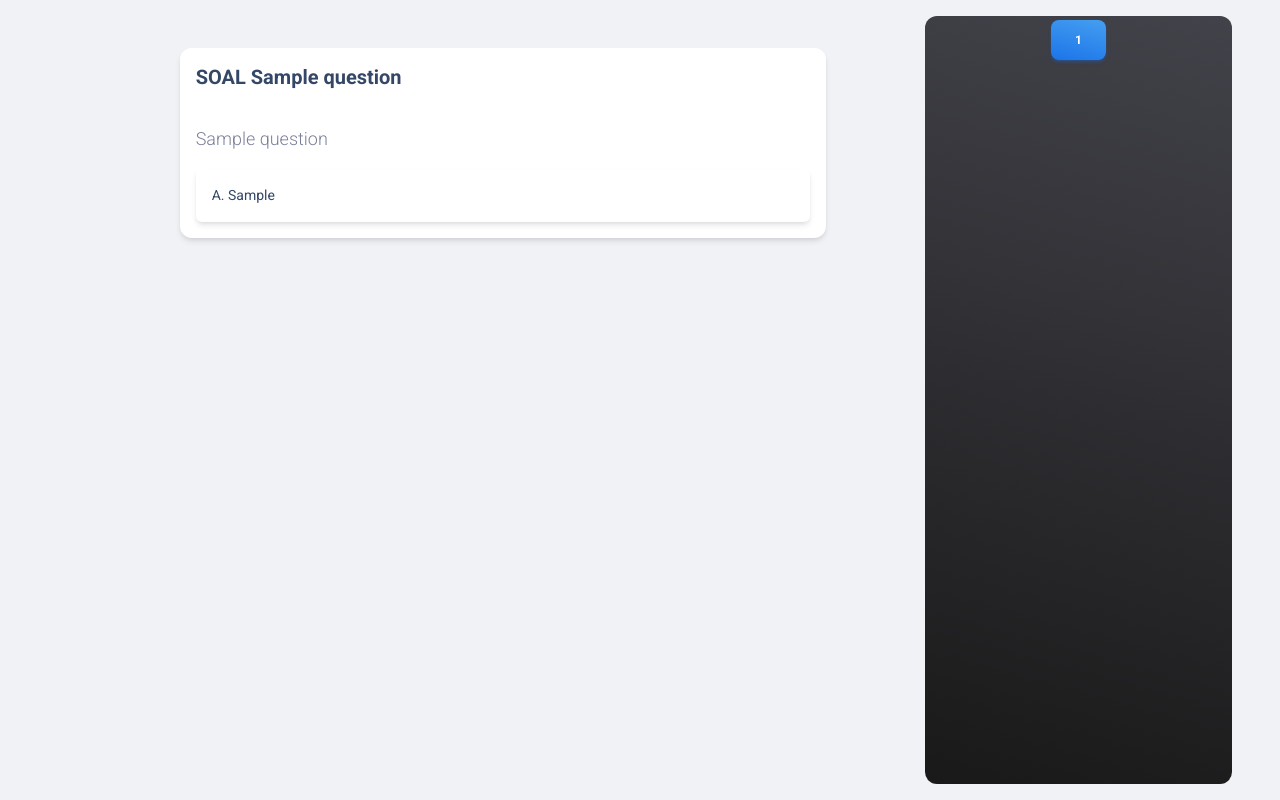
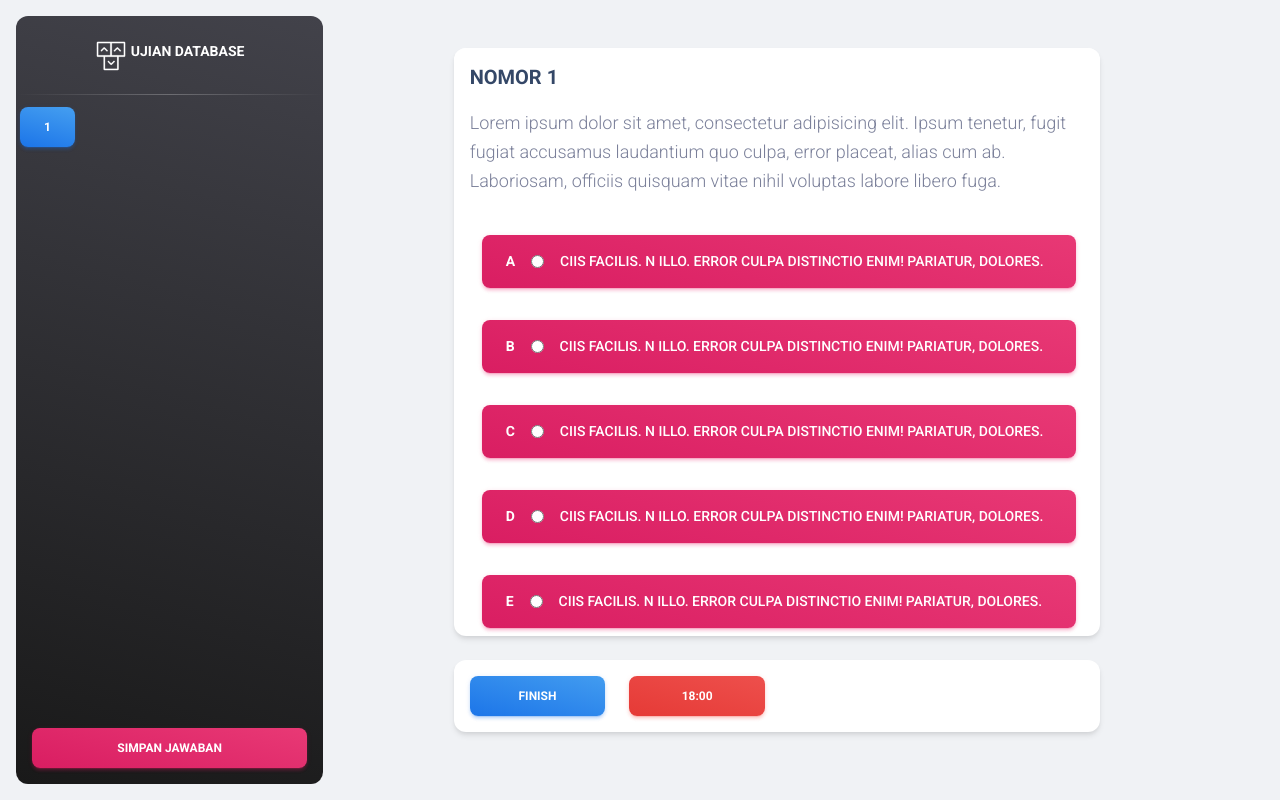
Before and after one commit to queencantiqabys/DATABASE, a PHP site: page /ujian in a window 1280 px wide. Run offline with PHP 8.4, Linux system fonts and the light colour scheme; tables that the repository leaves empty or names only in its code hold one stand-in row (values such as "Sample post"); some libraries are stand-ins or nearby versions.

Commit message:
melengkapi attribute form

```diff
--- a/ujian/index.php
+++ b/ujian/index.php
@@ -14,83 +14,31 @@ $totalHalaman=count(select("SELECT * FROM questions")); // varibel untuk menampi
 $awalHalaman=(isset($_GET['soal']))? $_GET['soal'] : 1; //
 $active=$awalHalaman-1;
 
-      $hal=$active+1;
-      $btn_name="";
-      $style="active bg-gradient-primary";
-      $default_get="";
 
-
-      $btn['a']="";
-      $btna_name="a";
-      $get['a']="?soal=$hal&pil=a";
-
-      $btn['b']="";
-      $btnb_name="b";
-      $get['b']="?soal=$hal&pil=b";
-
-      $btn['c']="";
-      $btnc_name="c";
-      $get['c']="?soal=$hal&pil=c";
-
-      $btn['d']="";
-      $btnd_name="d";
-      $get['d']="?soal=$hal&pil=d";
-
-      $btn['e']="";
-      $btne_name="e";
-      $get['e']="?soal=$hal& pil=e";
       // ===============================================================
       //kalau pilihan di klik maka akan membuat cookie dengan index [soal] dan value $pilihan
       // ===============================================================
 
       $result=select("SELECT * FROM questions");  // varibel untuk menampilkan soal dan pilihan
 
-      $prev=(isset($_GET['soal']))? $_GET['soal']-1 : 1;  //varibel untuk mengolah data button prev
-      $prev=($prev==0)? 1 : $prev;                        //
-
-      $next=(isset($_GET['soal']))? $_GET['soal']+1 : 1;  //variabel untuk mengolah data button next
-      $next=($next>$totalHalaman)? $totalHalaman : $next; //
-
-      // ============================================================================================================================================= -->
-      if($_GET['pil']=='a'){
-        $btn['a']=$style;
-      }
-
-      if($_GET['pil']=='b'){
-        $btn['b']=$style;
-      }
-
-      if($_GET['pil']=='c'){
-        $btn['c']=$style;
-
-      }
-
-      if($_GET['pil']=='d'){
-        $btn['d']=$style;
-      }
-
-      if($_GET['pil']=='e'){
-        $btn['e']=$style;
-      }
-      // ============================================================================================================================================= -->
-
 
       ?>
 <!-- // ============================================================================================================================================= -->
+
 <!DOCTYPE html>
 <html lang="en">
 
 <head>
+
   <meta charset="utf-8" />
   <meta name="viewport" content="width=device-width, initial-scale=1, shrink-to-fit=no">
   <link rel="apple-touch-icon" sizes="76x76" href="assets/img/apple-icon.png">
   <link rel="icon" type="image/png" href="assets/img/favicon.png">
   <title>
-    DANA CBT
+    UJIAN DATABASE
   </title>
   <!--     Fonts and icons     -->
-  <link rel="stylesheet" type="text/css"
-    href="https://fonts.googleapis.com/css?family=Roboto:300,400,500,700,900|Roboto+Slab:400,700" />
+  <link rel="stylesheet" type="text/css" href="https://fonts.googleapis.com/css?family=Roboto:300,400,500,700,900|Roboto+Slab:400,700" />
   <!-- Nucleo Icons -->
   <link href="assets/css/nucleo-icons.css" rel="stylesheet" />
   <link href="assets/css/nucleo-svg.css" rel="stylesheet" />
@@ -100,73 +48,121 @@ $active=$awalHalaman-1;
   <link href="https://fonts.googleapis.com/icon?family=Material+Icons+Round" rel="stylesheet">
   <!-- CSS Files -->
   <link id="pagestyle" href="assets/css/material-dashboard.css?v=3.0.5" rel="stylesheet" />
+  <!-- Nepcha Analytics (nepcha.com) -->
+  <!-- Nepcha is a easy-to-use web analytics. No cookies and fully compliant with GDPR, CCPA and PECR. -->
+  <script defer data-site="YOUR_DOMAIN_HERE" src="https://api.nepcha.com/js/nepcha-analytics.js"></script>
 </head>
 
-<body class="g-sidenav-show  bg-gray-200">
-  <aside
-    class="sidenav navbar navbar-vertical navbar-expand-xs border-0 border-radius-xl my-3 fixed-end ms-3 mx-5  bg-gradient-dark"
-    style="min-width: 24vw; display:flex; align-content :flex-start; justify-content:center; ">
+<body class="g-sidenav-show  bg-gray-200" data-bs-spy="scroll" data-bs-target="#finish">
+  <!-- ===========================================================( SIDE BAR )========================================================= -->
+  <aside class="sidenav navbar navbar-vertical navbar-expand-xs border-0 border-radius-xl my-3 fixed-start ms-3   bg-gradient-dark" id="sidenav-main" style="min-width: 24vw;">
+    <div class="sidenav-header">
+      <div class="navbar-brand m-0" style=" display:flex; align-content :flex-start; justify-content:center; " target="_blank">
+        <img src="assets/img/logo-ct.png" class="navbar-brand-img h-100" alt="main_logo">
+        <span class="ms-1 font-weight-bold text-white">UJIAN DATABASE</span>
+      </div>
+    </div>
+    <hr class="horizontal light mt-0 mb-2">
 
+    <?php for ($i=1; $i <=$totalHalaman; $i++) : ?>
     <!-- ==================================================================================================================== -->
-    <?php
-for ($i=1; $i <=$totalHalaman; $i++) :
+    <a target="" class="btn bg-gradient-info mx-1 my-1 " type="button" href="#<?= "$i"; ?>"><?= $i; ?></a>
+    <!-- ==================================================================================================================== -->
+    <?php endfor; ?>
 
-?>
-    <!-- ==================================================================================================================== -->
-    <a class="btn bg-gradient-info mx-1 my-1 " type="button" href="?soal=<?= $i; ?>"><?= $i; ?></a>
-    <!-- ==================================================================================================================== -->
-    <?php
+    <div class="sidenav-footer position-absolute w-100 bottom-0 ">
+      <div class="mx-3">
+        <a class="btn bg-gradient-primary mt-4 w-100" href="#finish" type="button" >SIMPAN JAWABAN</a>
+      </div>
+    </div>
+  </aside>
+  <!-- ===========================================================( SIDE BAR )========================================================= -->
+  <main class="main-content position-relative max-height-vh-100 h-100 border-radius-lg ">
+    <div class="container-fluid py-4">
+      <div class="row">
+      <!-- ===========================================================( FORM )========================================================= -->
 
-endfor;
-?>
-    <!-- ==================================================================================================================== -->
-
-  </aside>
-  <main class="main-content position-relative max-height-vh-100 h-100 border-radius-lg ">
+      <form action="index.php" method="get" class="col-lg-8 col-md-10 mx-auto" >
+      <?php $i=1;  foreach($result as $row) :?>
+          <!-- ===========================================================( card )========================================================= -->
+          <div class="card mt-4" id="<?= $i; ?>">
+            <div class="card-header p-3">
+              <h5 class="mb-0" >NOMOR <?= $i; ?></h5>
+              <p class="mt-3 mb-0 text-lg" >Lorem ipsum dolor sit amet, consectetur adipisicing elit. Ipsum tenetur, fugit fugiat accusamus laudantium quo culpa, error placeat, alias cum ab. Laboriosam, officiis quisquam vitae nihil voluptas labore libero fuga.  </p>
+            </div>
 
 
-<!-- ==================================================================================================================== -->
-<?php
-foreach($result as $row) :
-?>
-<!-- ==================================================================================================================== -->
-<div class="container-fluid py-4">
-  <div class="row">
-    <div class="col-lg-8 col-md-10 mx-auto">
-      <div class="card mt-4">
+            <!-- ===========================================================( pilihan )========================================================= -->
 
 
-        <div class="card-header p-3">
-          <h5 class="mb-0">SOAL <?= $row['question_num']; ?></h5>
-        </div>
-        <div action="nilai.php" class="card-body p-3 pb-0">
-          <p class="text-lg">
-                <?= $row['question']; ?>
-          </p>
+            <label id="a" class="card-body  pb-0">
+              <div class="btn bg-gradient-primary  w-100 mb-0 toast-btn py-3"    style="display: flex; justify-content: flex-start; align-items:center">
+                <span class="text-sm">A</span>
+                <input  name="<?= $i; ?>" id="a" class="mx-3" type="radio" value="a">
+                <span class="text-sm" style="font-weight: 500;"> ciis facilis. n illo. Error culpa distinctio enim! Pariatur, dolores. </span>
+              </div>
+            </label>
+
+            <label id="b" class="card-body  pb-0">
+              <div class="btn bg-gradient-primary  w-100 mb-0 toast-btn py-3"    style="display: flex; justify-content: flex-start; align-items:center">
+                <span class="text-sm">B</span>
+                <input  name="<?= $i; ?>" id="b" class="mx-3" type="radio" value="b">
+                <span class="text-sm" style="font-weight: 500;"> ciis facilis. n illo. Error culpa distinctio enim! Pariatur, dolores. </span>
+              </div>
+            </label>
+
+            <label id="c" class="card-body  pb-0">
+              <div class="btn bg-gradient-primary  w-100 mb-0 toast-btn py-3"    style="display: flex; justify-content: flex-start; align-items:center">
+                <span class="text-sm">C</span>
+                <input  name="<?= $i; ?>" id="c" class="mx-3" type="radio" value="c">
+                <span class="text-sm" style="font-weight: 500;"> ciis facilis. n illo. Error culpa distinctio enim! Pariatur, dolores. </span>
+              </div>
+            </label>
+
+            <label id="d" class="card-body  pb-0">
+              <div class="btn bg-gradient-primary  w-100 mb-0 toast-btn py-3"    style="display: flex; justify-content: flex-start; align-items:center">
+                <span class="text-sm">D</span>
+                <input  name="<?= $i; ?>" id="d" class="mx-3" type="radio" value="d">
+                <span class="text-sm" style="font-weight: 500;"> ciis facilis. n illo. Error culpa distinctio enim! Pariatur, dolores. </span>
+              </div>
+            </label>
+
+            <label id="e" class="card-body  pb-0">
+              <div class="btn bg-gradient-primary  w-100 mb-0 toast-btn py-3"    style="display: flex; justify-content: flex-start; align-items:center">
+                <span class="text-sm">E</span>
+                <input  name="<?= $i; ?>" id="e" class="mx-3" type="radio" value="e">
+                <span class="text-sm" style="font-weight: 500;"> ciis facilis. n illo. Error culpa distinctio enim! Pariatur, dolores. </span>
+              </div>
+            </label>
+
+            <!-- ===========================================================( pilihan )========================================================= -->
+          </div>
+          <!-- ===========================================================( card )========================================================= -->
+      <?php $i++;endforeach; ?>
+
+          <div class="card mt-4">
+            <div class="card-body p-3">
+              <div class="row">
+
+                <div class="col-lg-3 col-sm-6 col-12 mt-sm-0 mt-2">
+                  <button class="btn bg-gradient-info w-100 mb-0 toast-btn" type="submit" onclick="confirm()" id="finish" name="submit">FINISH</button>
+                </div>
+
+                <div class="col-lg-3 col-sm-6 col-12 mt-sm-0 mt-2">
+                  <div class="btn bg-gradient-danger  w-100 mb-0 toast-btn" >18:00 </div>
+                </div>
+
+              </div>
+            </div>
+          </div>
 
 
-        <a href="<?= $get['a']; ?>">
-        <div class="alert card  <?= $btn['a']; ?>">
-          <span class="text-sm">
-                    A. <?= $row['a']; ?>
-          </span>
-        </div>
-        </a>
 
-
+        </form>
+        <!-- ===========================================================( FORM )========================================================= -->
       </div>
     </div>
-  </div>
-</div>
-
-<!-- ==================================================================================================================== -->
-<?php
-endforeach;
-?>
-<!-- ==================================================================================================================== -->
   </main>
-
-
   <!--   Core JS Files   -->
   <script src="assets/js/core/popper.min.js"></script>
   <script src="assets/js/core/bootstrap.min.js"></script>
```
Also changed, not shown: ujian/new.php (deleted, +0 -154 lines).
